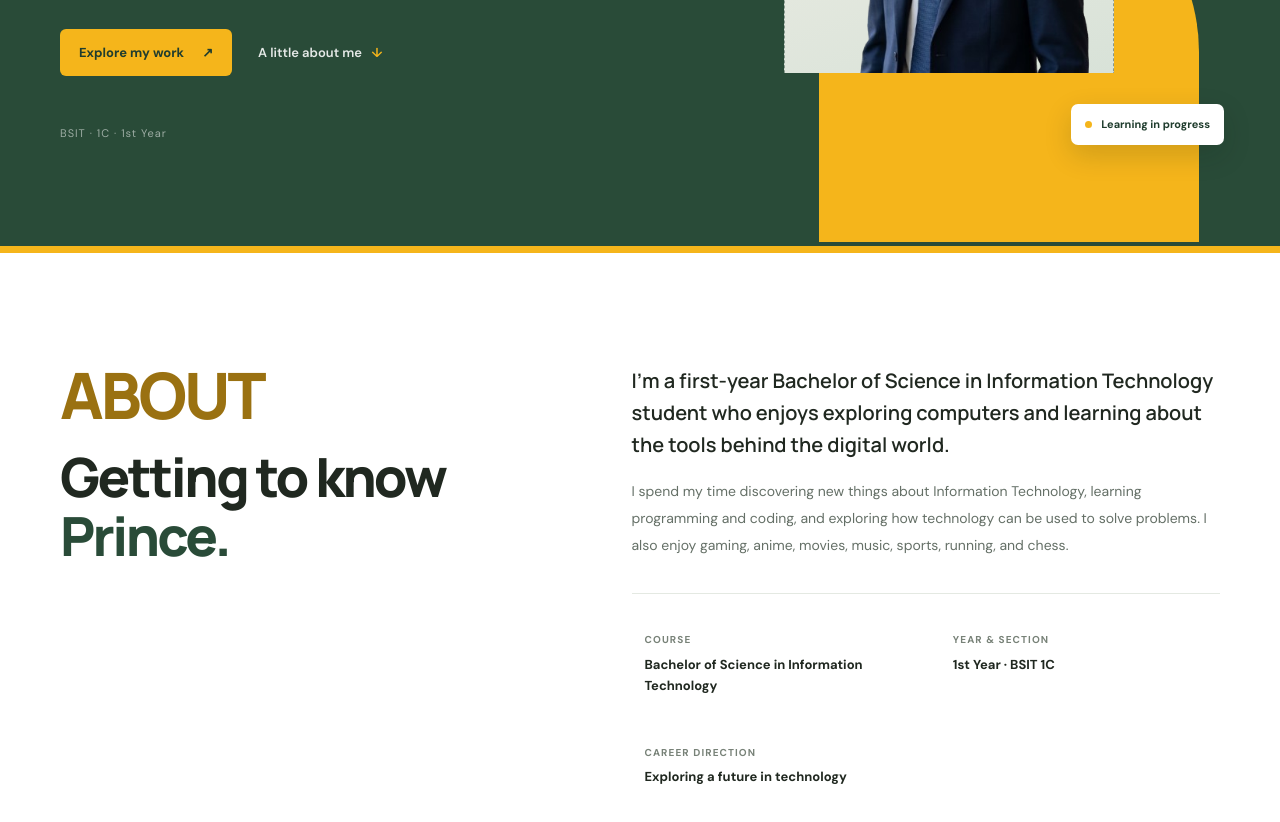
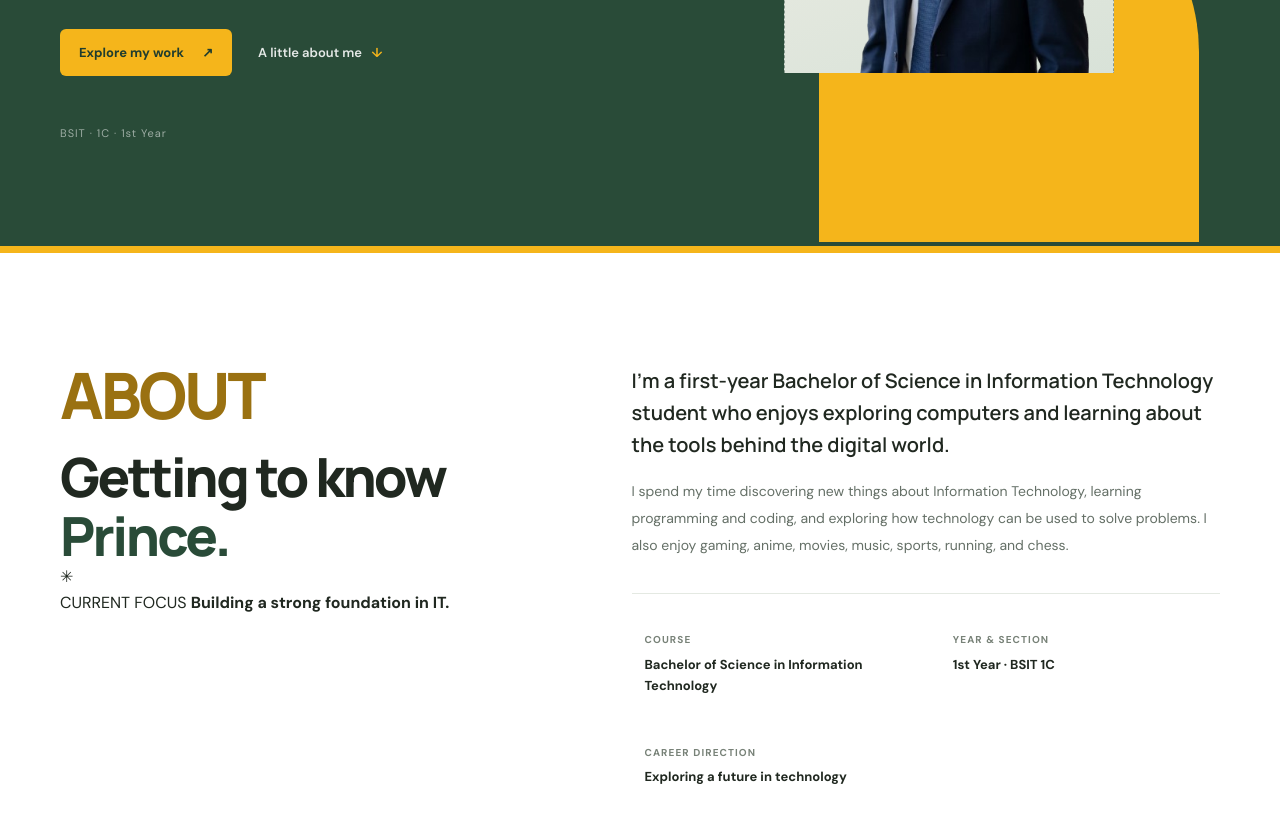
Before and after one commit to earlmacias2022-tech/Prince-Website-Portfolio, a plain HTML site: page index.html in a window 1280 px wide. Shown: the part 556-1378 px from the top of the page. Drawn offline with Linux system fonts and the light colour scheme.

Commit message:
Refine hero image layout and add About focus detail

```diff
--- a/index.html
+++ b/index.html
@@ -66,10 +66,6 @@
                 src="assets/images/portfolio-image.png"
                 alt="Portrait of Prince Thirdy R. Jurolan"
               />
-              <span class="photo-plus" aria-hidden="true">+</span>
-            </div>
-            <div class="visual-tag">
-              <span class="tag-dot"></span> Learning in progress
             </div>
           </div>
         </div>
@@ -79,9 +75,16 @@
       <!-- SECTION: ABOUT ME -->
       <section class="section about-section" id="about">
         <div class="container about-grid">
-          <div class="section-heading">
+          <div class="section-heading about-heading">
             <p class="section-label">ABOUT</p>
             <h2>Getting to know <span>Prince.</span></h2>
+            <div class="about-focus">
+              <span class="focus-mark" aria-hidden="true">✳</span>
+              <div>
+                <span class="focus-eyebrow">CURRENT FOCUS</span>
+                <strong>Building a strong foundation in IT.</strong>
+              </div>
+            </div>
           </div>
           <div class="about-content">
             <p class="about-lead">
```
